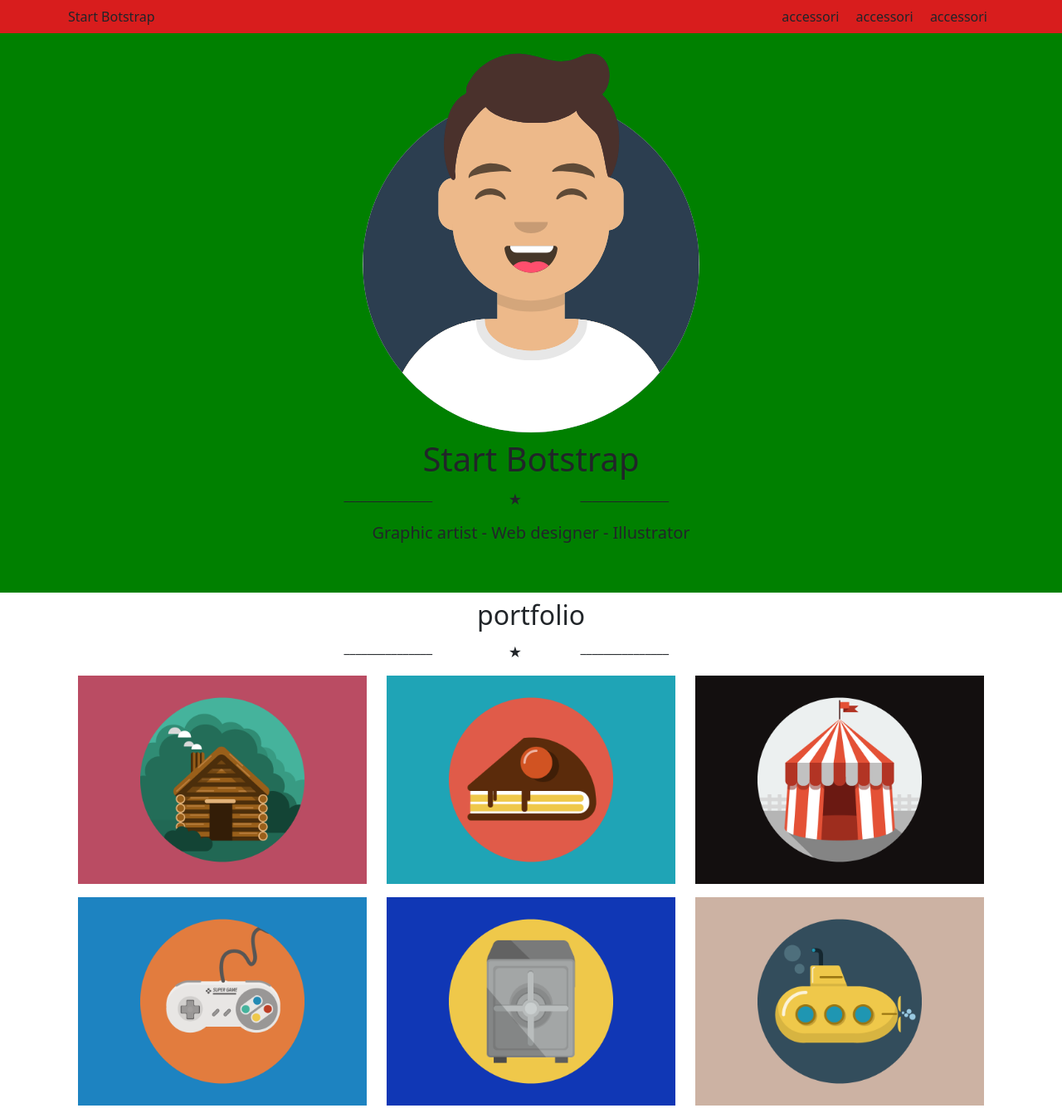
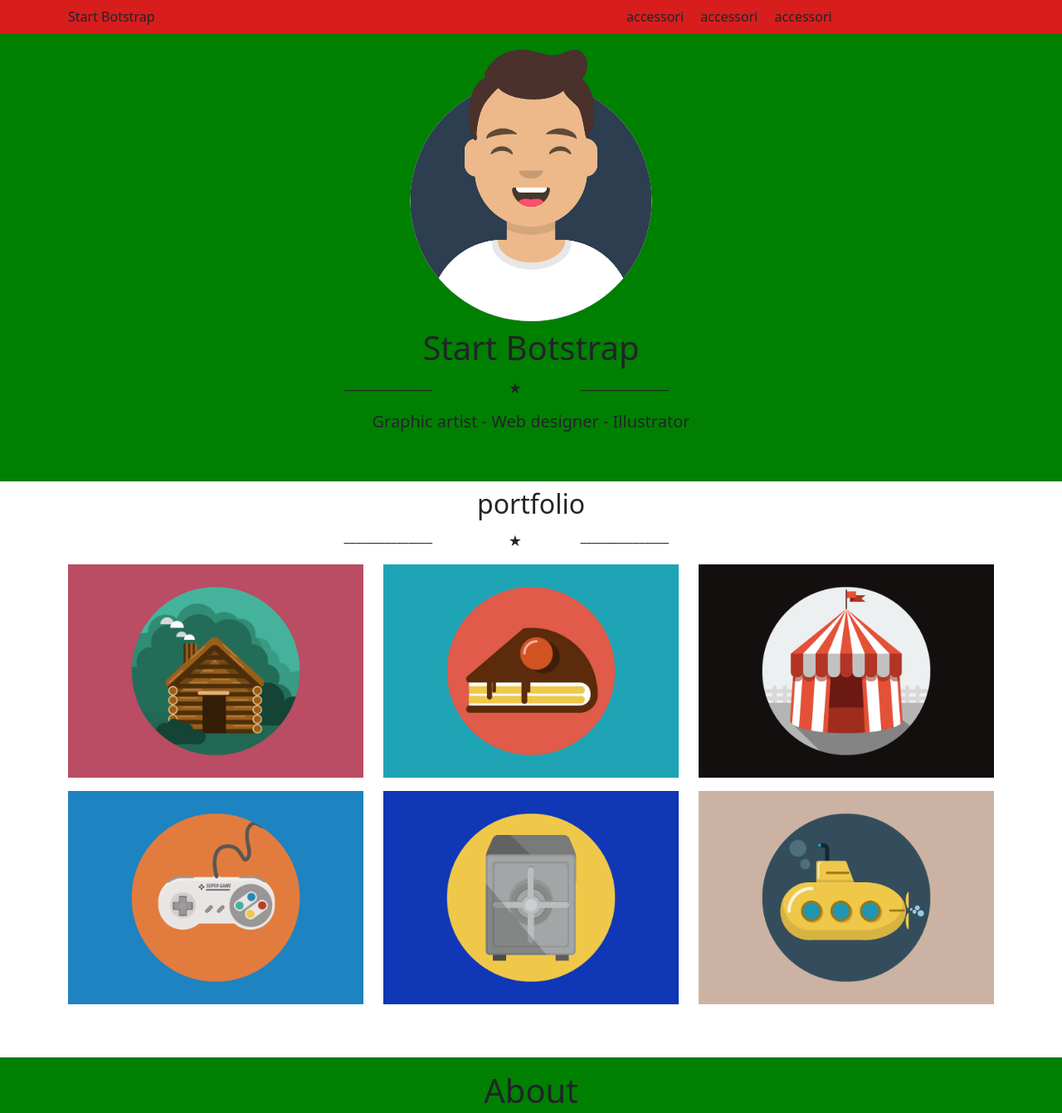
Before and after one commit to GiuseppeRepici/html-css-bootstrap-freelancer, a plain HTML site: page index.html in a window 1280 px wide. Shown: the top 1341 px of the page at 83% size. Drawn offline with nearby package versions, Linux system fonts and the light colour scheme.

Commit message:
nav bar?

```diff
--- a/css/style.css
+++ b/css/style.css
@@ -16,7 +16,7 @@
 
 img{
     display: block;
-    width: 40%;
+    width: 25vw;
     height: auto;
     margin: 0 auto;
 }
--- a/index.html
+++ b/index.html
@@ -11,14 +11,15 @@
 <body>
 
     <header class="container-fluid red">
-        <div class="container-sm d-flex flex-row flex1">
-            <div class="py-2">Start Botstrap</div>
-            <div class="right-h py-2">
+        <div class="container-sm">
+            <div class="row align-items-center justify-content-between">
+                <div class="col-3 flex-grow-1 py-2">Start Botstrap</div>
+                <div class="col-4 col-md-5 right-h py-2 ">
                     <span class="px-2">accessori</span>
                     <span class="px-2">accessori</span>
                     <span class="px-2">accessori</span>
                 </div>
-            <div class="menu-container">
+                <div class="col-1 menu-container">
                     <a href="#" class="hamburger-menu-btn">
                     <svg fill="#000000" xmlns="http://www.w3.org/2000/svg" viewBox="0 0 30 30" width="30px" height="30px">
                         <path
@@ -32,6 +33,7 @@
                         <li><a href="#">Assistenza</a></li>
                         <li><a href="#">Contatti</a></li>
                     </ul>
+                </div>
             </div>
         </div>
     </header>
@@ -80,8 +82,8 @@
                         <p>_______________</p>
                     </div>
                 </div>
-                <div class="row justify-content-center">
-                    <div class="row mb-5">
+                <div class=" ">
+                    <div class="row justify-content-center mb-5">
                         <div class="col-12 col-md-6 col-lg-4 mb-3">
                             <div class="cont ">
                             <img id="img11" src="img/cabin.png" alt="">
@@ -113,7 +115,6 @@
 
         <div class="container-fluid blue">
             <div class="container-sm w-50 pt-2 pb-2">
-
 
                 <div class=" mt-2 text-center">
                         <h1>About</h1>
```
Lines whose indentation alone changed are shown as unchanged.
